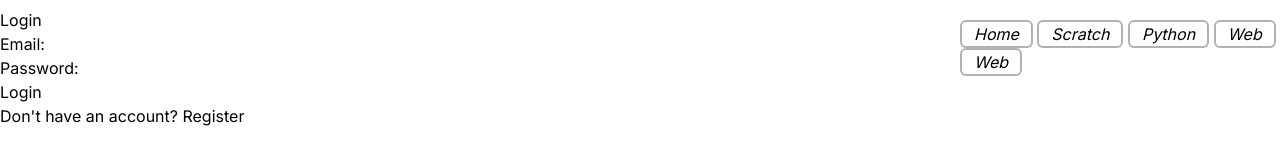
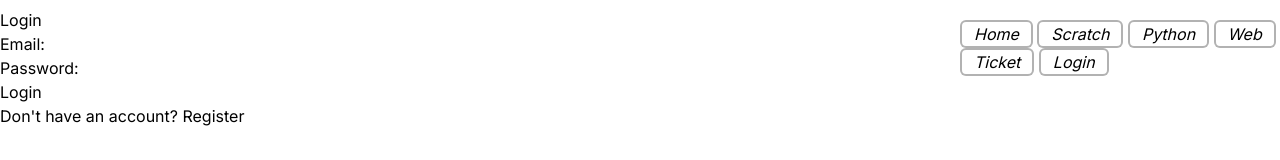
Before and after one commit to EoghanJPC/CodeClubNextJS, a Next.js app: page /login in a window 1280 px wide. Shown: the top 160 px of the page. Built offline with nearby package versions, Linux system fonts and the light colour scheme.

Commit message:
Navigation Update

```diff
--- a/app/components/NavBar.tsx
+++ b/app/components/NavBar.tsx
@@ -9,7 +9,8 @@ export default function NavBar () {
                 <Link href="/scratch"><button className="border-solid border-2 px-3 rounded-md bg-white border-opacity-30 border-black italic hover:bg-orange-100 hover:text-orange-800 duration-500 ">Scratch</button> </Link>
                 <Link href="/python"><button className="border-solid border-2 px-3 rounded-md bg-white border-opacity-30 border-black italic hover:bg-blue-100 hover:text-blue-800 duration-500 ">Python</button> </Link>
                 <Link href="/web"><button className="border-solid border-2 px-3 rounded-md bg-white border-opacity-30 border-black italic hover:bg-green-100 hover:text-green-800 duration-500 ">Web</button> </Link>
-                <Link href="/ticketmaster"><button className="border-solid border-2 px-3 rounded-md bg-white border-opacity-30 border-black italic hover:bg-cyan-100 hover:text-cyan-800 duration-500 ">Web</button> </Link>
+                <Link href="/ticketmaster"><button className="border-solid border-2 px-3 rounded-md bg-white border-opacity-30 border-black italic hover:bg-cyan-100 hover:text-cyan-800 duration-500 ">Ticket</button> </Link>
+                <Link href="/login"><button className="border-solid border-2 px-3 rounded-md bg-white border-opacity-30 border-black italic hover:bg-purple-100 hover:text-purple-800 duration-500 ">Login</button> </Link>
             </nav>
         </header>
     )
--- a/app/login/page.tsx
+++ b/app/login/page.tsx
@@ -56,7 +56,7 @@ const logInPage = () => {
                 </button>
                 {message && <p>{message}</p>}
             </form>
-            <p>Don't have an account? <a href="/register">Register</a></p>
+            <p>Don't have an account? <a href="/registration">Register</a></p>
         </div>
     );
 };
```
